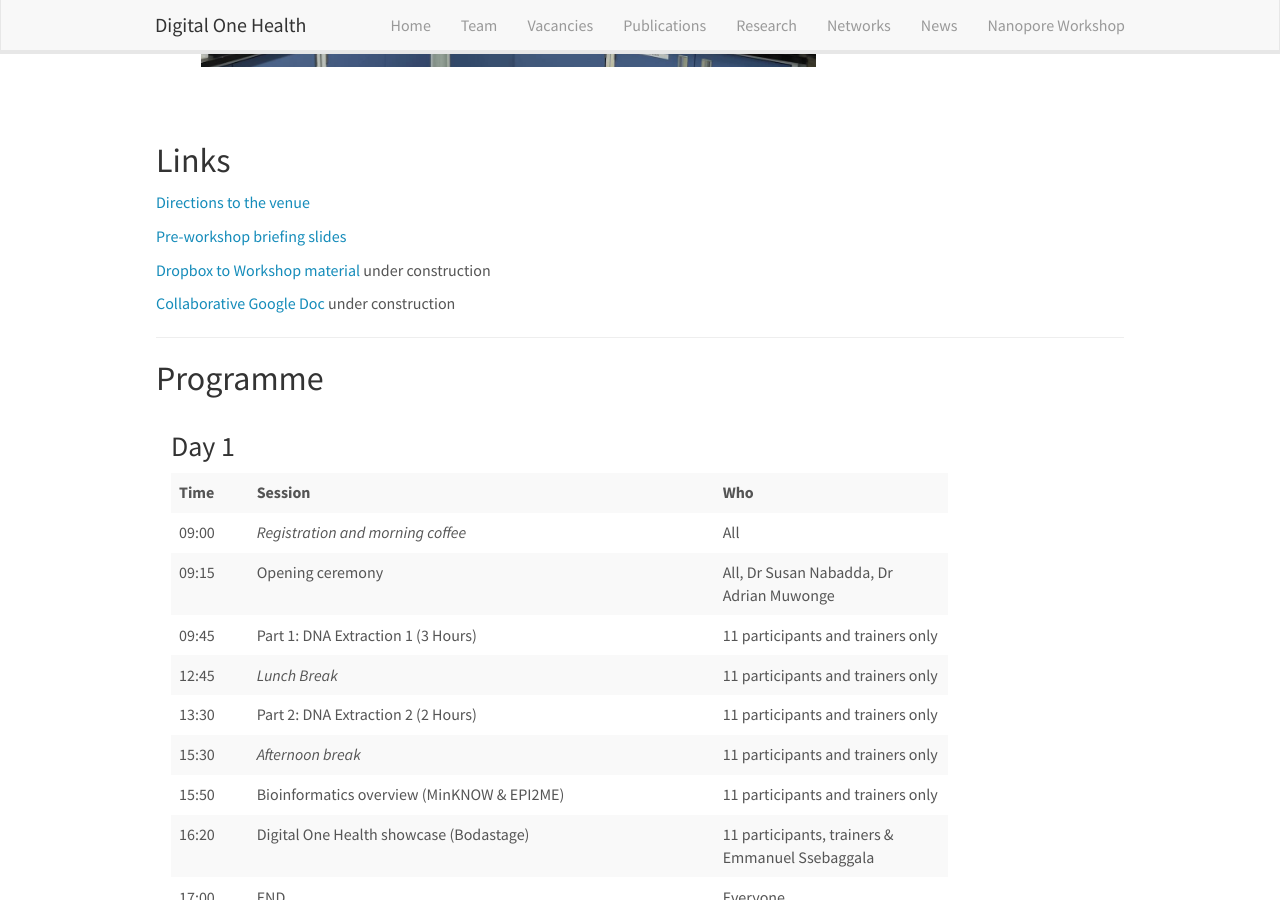
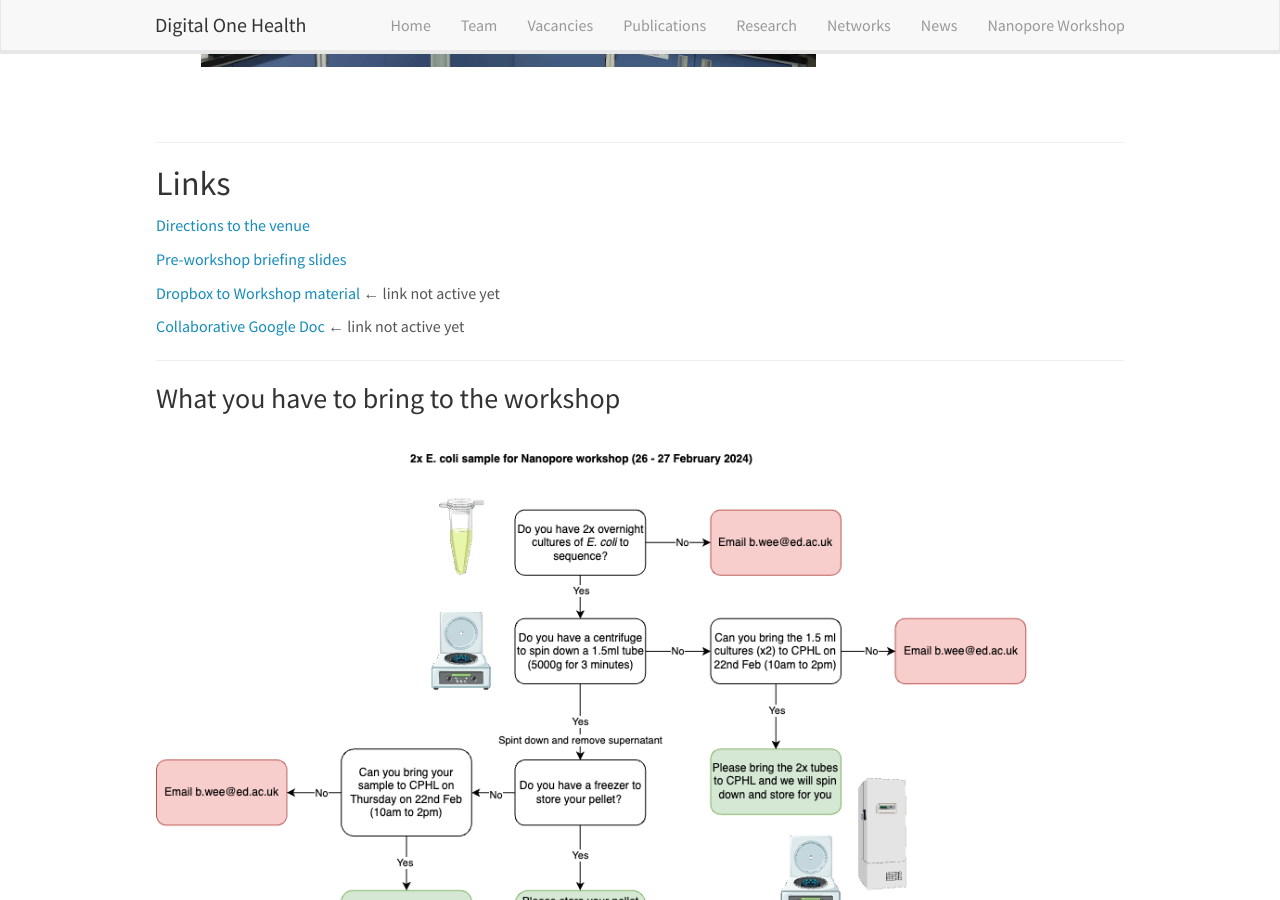
Before and after one commit to Digital-One-Health/digital-one-health.github.io, a Jekyll site: the page built from _pages/doh-ont-workshop.md, in a window 1280 px wide and 900 px high, scrolled down 819 px. Built offline with Jekyll 4.4.1, drawn with Linux system fonts in a browser that asks for light colours; nearby versions of some CDN libraries; comment, search, counter and statistics services are not loaded; some of the changed text lies outside the part shown.

Commit message:
Upload sample flowchart

```diff
--- a/_pages/doh-ont-workshop.md
+++ b/_pages/doh-ont-workshop.md
@@ -63,15 +63,26 @@ This workshop will develop expertise in the generation of whole genome sequences
 <div class="clearfix"></div> <!-- This will clear any floats, prevents appearing side by side  -->
 <br>
 
+---
+
 ## Links
 
 [Directions to the venue](https://maps.app.goo.gl/NHBL7g38Cf95bL5j9)
 
 [Pre-workshop briefing slides]({{ site.url }}{{ site.baseurl }}/downloads/DOH-Nanopore_workshop_briefing_presentationdraft.pdf)
 
-[Dropbox to Workshop material]() under construction
+[Dropbox to Workshop material]() &larr; link not active yet
 
-[Collaborative Google Doc]() under construction
+[Collaborative Google Doc]() &larr; link not active yet
+
+---
+
+### What you have to bring to the workshop
+
+<a href="mailto:b.wee@ed.ac.uk">
+<img src="{{ site.url }}{{ site.baseurl }}/images/Sample_for_workshop.drawio.png" width="90%">
+</a>
+
 
 ---
 
```
Also changed, not shown: other parts of _pages/doh-ont-workshop.md (+1 -1 lines), images/Sample_for_workshop.drawio.png (added), 4 other files.
